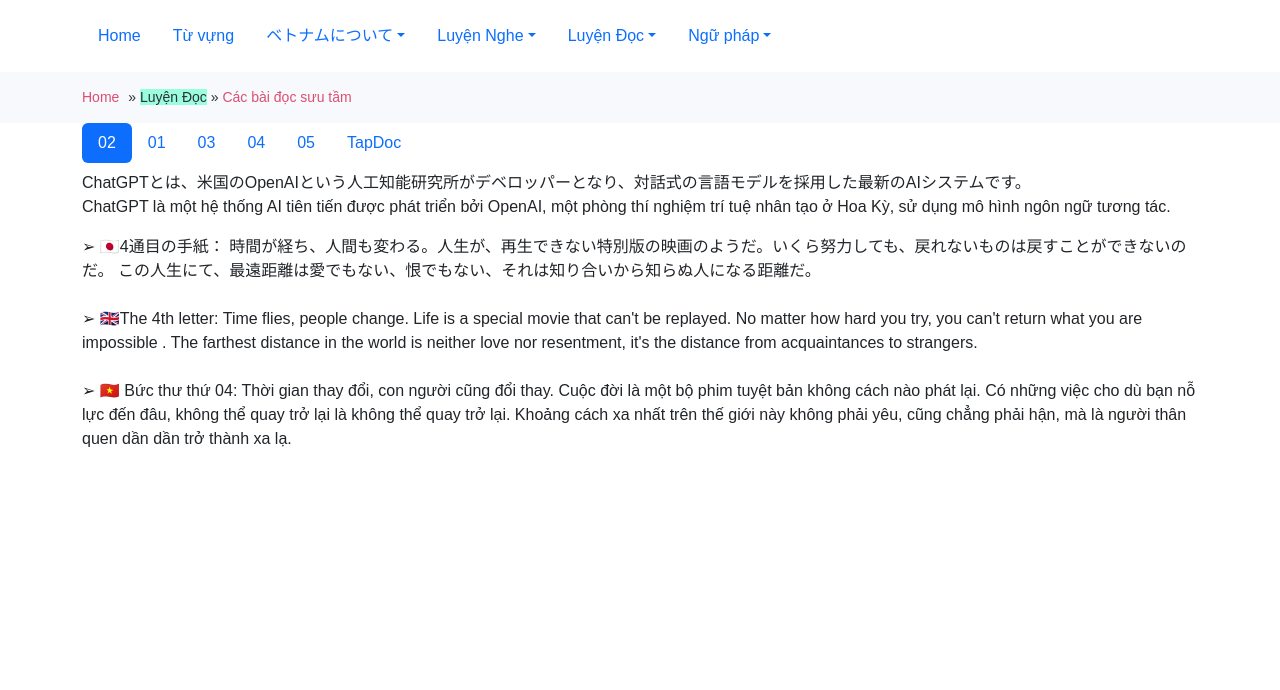
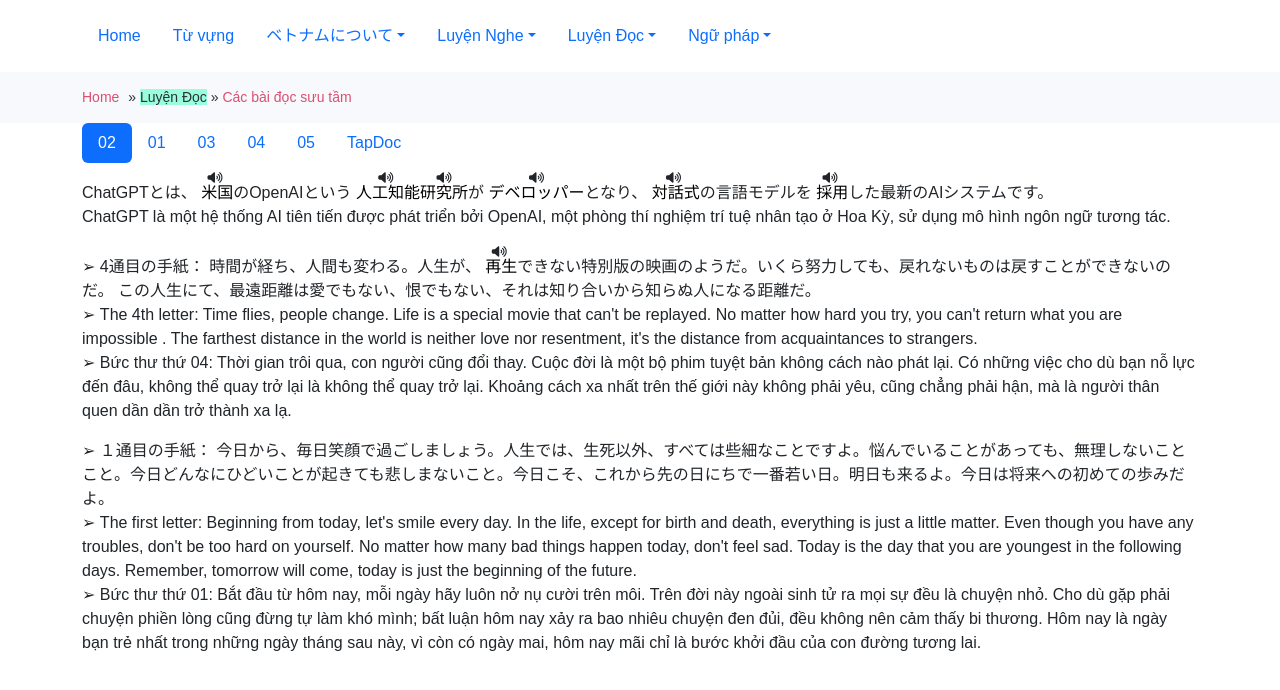
Before and after one commit to ntlthu/akichan-nihongo, a plain HTML site: page LuyenDoc/baiDocSuuTam.html in a window 1280 px wide. Drawn offline with nearby package versions, Linux system fonts and the light colour scheme.

Commit message:
dsfdsdfsdf

```diff
--- a/LuyenDoc/baiDocSuuTam.html
+++ b/LuyenDoc/baiDocSuuTam.html
@@ -202,28 +202,144 @@
       <div class="tab-content mt-2" id="v-pills-tabContent">
         <div class="tab-pane fade show active" id="TapDoc">
           <p>
-            ChatGPTとは、米国のOpenAIという人工知能研究所がデベロッパーとなり、対話式の言語モデルを採用した最新のAIシステムです。<br />
+            ChatGPTとは、<ruby>
+              <a
+                href="#米国"
+                data-bs-toggle="tooltip"
+                title="べいこく「MỄ QUỐC」: nước Mỹ; the United States of America "
+                id="米国"
+                >米国</a
+              >
+              <rt>
+                <i
+                  class="fa fa-volume-up control-audio"
+                  src="http://assets.languagepod101.com/dictionary/japanese/audiomp3.php?kana=%E3%81%B9%E3%81%84%E3%81%93%E3%81%8F&kanji=%E7%B1%B3%E5%9B%BD"
+                ></i>
+              </rt> </ruby
+            >のOpenAIという<ruby>
+              <a
+                href="#人工知能"
+                data-bs-toggle="tooltip"
+                title="じんこうちのう「NHÂN CÔNG TRI NĂNG」: Trí tuệ nhân tạo "
+                id="人工知能"
+                >人工知能</a
+              >
+              <rt>
+                <i
+                  class="fa fa-volume-up control-audio"
+                  src="http://assets.languagepod101.com/dictionary/japanese/audiomp3.php?kana=%E3%81%98%E3%82%93%E3%81%93%E3%81%86%E3%81%A1%E3%81%AE%E3%81%86&kanji=%E4%BA%BA%E5%B7%A5%E7%9F%A5%E8%83%BD"
+                ></i>
+              </rt>
+            </ruby>
+            <ruby>
+              <a
+                href="#研究所"
+                data-bs-toggle="tooltip"
+                title="けんきゅうしょ けんきゅうじょ「NGHIÊN CỨU SỞ」: Phòng nghiên cứu; tổ nghiên cứu; nhóm nghiên cứu; viện nghiên cứu "
+                id="研究所"
+                >研究所</a
+              >
+              <rt>
+                <i
+                  class="fa fa-volume-up control-audio"
+                  src="http://assets.languagepod101.com/dictionary/japanese/audiomp3.php?kana=%E3%81%91%E3%82%93%E3%81%8D%E3%82%85%E3%81%86%E3%81%98%E3%82%87&kanji=%E7%A0%94%E7%A9%B6%E6%89%80"
+                ></i>
+              </rt> </ruby
+            >が
+            <ruby>
+              <a
+                href="#デベロッパー"
+                data-bs-toggle="tooltip"
+                title="developer "
+                id="デベロッパー"
+                >デベロッパー</a
+              >
+              <rt>
+                <i
+                  class="fa fa-volume-up control-audio"
+                  src="http://assets.languagepod101.com/dictionary/japanese/audiomp3.php?kana=%E3%83%87%E3%83%99%E3%83%AD%E3%83%83%E3%83%91%E3%83%BC&kanji=%E3%83%87%E3%83%99%E3%83%AD%E3%83%83%E3%83%91%E3%83%BC"
+                ></i>
+              </rt> </ruby
+            >となり、<ruby>
+              <a
+                href="#対話式"
+                data-bs-toggle="tooltip"
+                title="たいわしき「ĐỐI THOẠI THỨC」: interactive: tính tương tác "
+                id="対話式"
+                >対話式</a
+              >
+              <rt>
+                <i
+                  class="fa fa-volume-up control-audio"
+                  src="http://assets.languagepod101.com/dictionary/japanese/audiomp3.php?kana=%E3%81%9F%E3%81%84%E3%82%8F%E3%81%97%E3%81%8D&kanji=%E5%AF%BE%E8%A9%B1%E5%BC%8F"
+                ></i>
+              </rt> </ruby
+            >の言語モデルを<ruby>
+              <a
+                href="#採用"
+                data-bs-toggle="tooltip"
+                title="さいよう「THẢI DỤNG」: áp dụng, chọn dùng, Tuyển dụng"
+                id="採用"
+                >採用</a
+              >
+              <rt>
+                <i
+                  class="fa fa-volume-up control-audio"
+                  src="http://assets.languagepod101.com/dictionary/japanese/audiomp3.php?kana=%E3%81%95%E3%81%84%E3%82%88%E3%81%86&kanji=%E6%8E%A1%E7%94%A8"
+                ></i>
+              </rt> </ruby
+            >した最新のAIシステムです。<br />
             ChatGPT là một hệ thống AI tiên tiến được phát triển bởi OpenAI, một
             phòng thí nghiệm trí tuệ nhân tạo ở Hoa Kỳ, sử dụng mô hình ngôn ngữ
             tương tác.
           </p>
           <p>
-            ➢ 🇯🇵4通目の手紙：
-            時間が経ち、人間も変わる。人生が、再生できない特別版の映画のようだ。いくら努力しても、戻れないものは戻すことができないのだ。
+            ➢ 4通目の手紙： 時間が経ち、人間も変わる。人生が、<ruby>
+              <a
+                href="#再生"
+                data-bs-toggle="tooltip"
+                title="さいせい「TÁI SANH」: phát lại (tin nhắn đã được ghi âm, video,...) "
+                id="再生"
+                >再生</a
+              >
+              <rt>
+                <i
+                  class="fa fa-volume-up control-audio"
+                  src="http://assets.languagepod101.com/dictionary/japanese/audiomp3.php?kana=%E3%81%95%E3%81%84%E3%81%9B%E3%81%84&kanji=%E5%86%8D%E7%94%9F"
+                ></i>
+              </rt> </ruby
+            >できない特別版の映画のようだ。いくら努力しても、戻れないものは戻すことができないのだ。
             この人生にて、最遠距離は愛でもない、恨でもない、それは知り合いから知らぬ人になる距離だ。<br />
-            <br />
 
-            ➢ 🇬🇧The 4th letter: Time flies, people change. Life is a special
-            movie that can't be replayed. No matter how hard you try, you can't
-            return what you are impossible . The farthest distance in the world
-            is neither love nor resentment, it's the distance from acquaintances
-            to strangers. <br />
-            <br />
-            ➢ 🇻🇳 Bức thư thứ 04: Thời gian thay đổi, con người cũng đổi thay.
-            Cuộc đời là một bộ phim tuyệt bản không cách nào phát lại. Có những
-            việc cho dù bạn nỗ lực đến đâu, không thể quay trở lại là không thể
-            quay trở lại. Khoảng cách xa nhất trên thế giới này không phải yêu,
-            cũng chẳng phải hận, mà là người thân quen dần dần trở thành xa lạ.
+            ➢ The 4th letter: Time flies, people change. Life is a special movie
+            that can't be replayed. No matter how hard you try, you can't return
+            what you are impossible . The farthest distance in the world is
+            neither love nor resentment, it's the distance from acquaintances to
+            strangers. <br />
+
+            ➢ Bức thư thứ 04: Thời gian trôi qua, con người cũng đổi thay. Cuộc
+            đời là một bộ phim tuyệt bản không cách nào phát lại. Có những việc
+            cho dù bạn nỗ lực đến đâu, không thể quay trở lại là không thể quay
+            trở lại. Khoảng cách xa nhất trên thế giới này không phải yêu, cũng
+            chẳng phải hận, mà là người thân quen dần dần trở thành xa lạ.
+          </p>
+          <p>
+            ➢ １通目の手紙：
+            今日から、毎日笑顔で過ごしましょう。人生では、生死以外、すべては些細なことですよ。悩んでいることがあっても、無理しないことこと。今日どんなにひどいことが起きても悲しまないこと。今日こそ、これから先の日にちで一番若い日。明日も来るよ。今日は将来への初めての歩みだよ。<br />
+            ➢ The first letter: Beginning from today, let's smile every day. In
+            the life, except for birth and death, everything is just a little
+            matter. Even though you have any troubles, don't be too hard on
+            yourself. No matter how many bad things happen today, don't feel
+            sad. Today is the day that you are youngest in the following days.
+            Remember, tomorrow will come, today is just the beginning of the
+            future. <br />
+            ➢ Bức thư thứ 01: Bắt đầu từ hôm nay, mỗi ngày hãy luôn nở nụ cười
+            trên môi. Trên đời này ngoài sinh tử ra mọi sự đều là chuyện nhỏ.
+            Cho dù gặp phải chuyện phiền lòng cũng đừng tự làm khó mình; bất
+            luận hôm nay xảy ra bao nhiêu chuyện đen đủi, đều không nên cảm thấy
+            bi thương. Hôm nay là ngày bạn trẻ nhất trong những ngày tháng sau
+            này, vì còn có ngày mai, hôm nay mãi chỉ là bước khởi đầu của con
+            đường tương lai.
           </p>
         </div>
         <div class="tab-pane fade show" id="baiDoc02">
```
